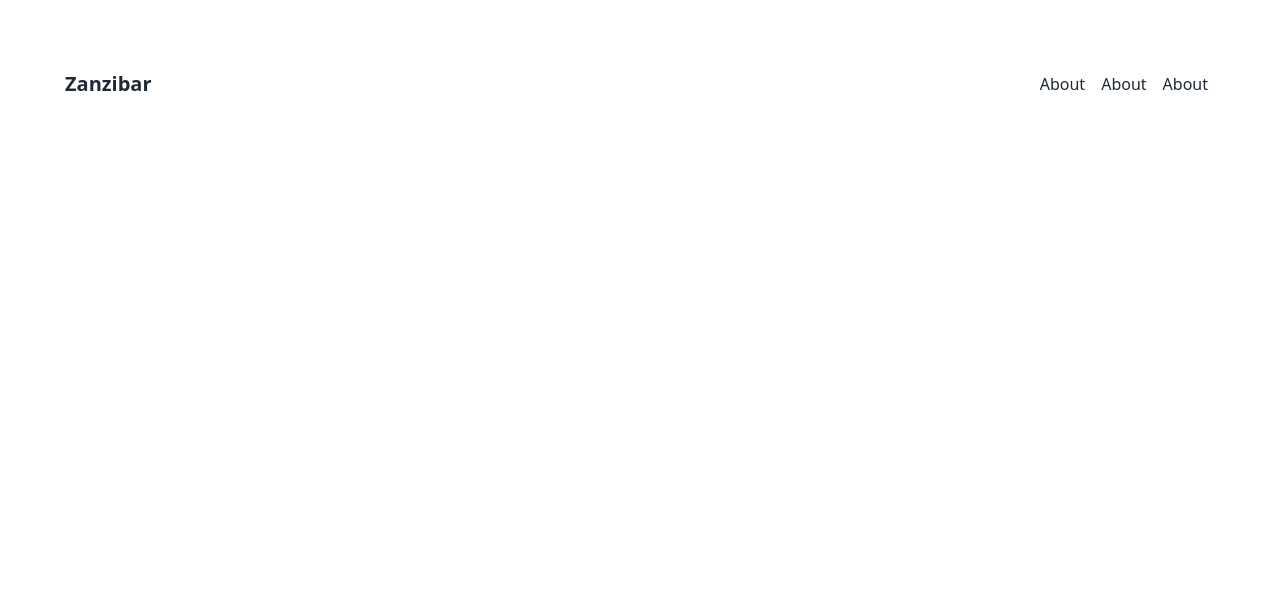
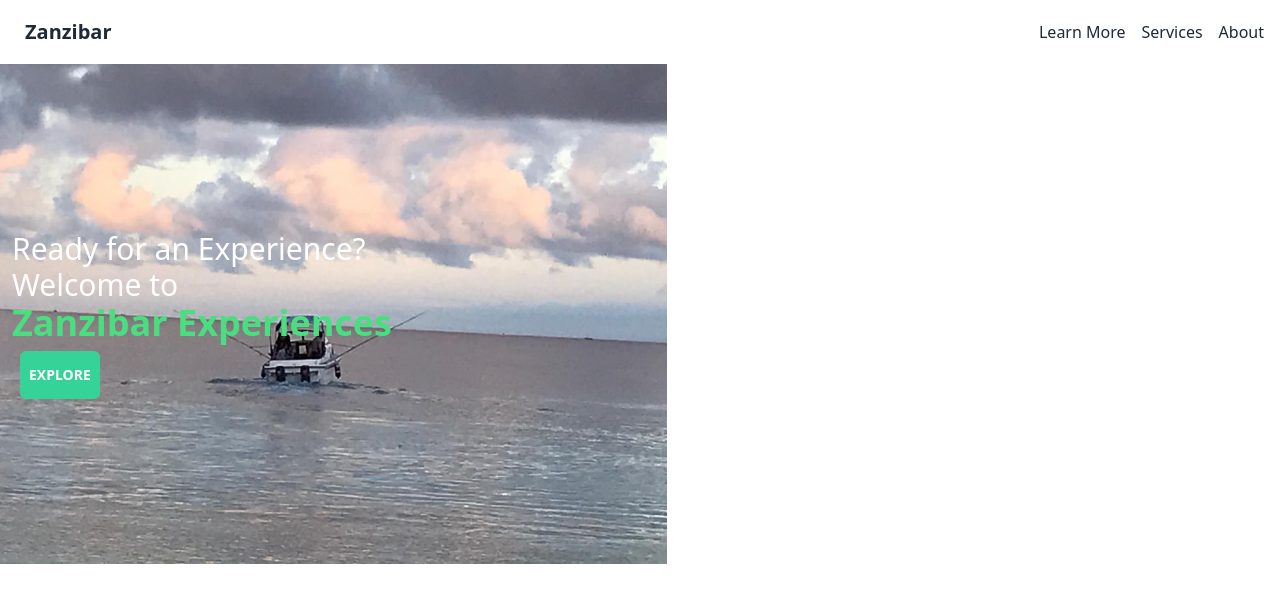
Before and after one commit to Mugogo-Inc/mustar, a Next.js app: page / in a window 1280 px wide. Shown: the top 602 px of the page. Built offline with nearby package versions, Linux system fonts and the light colour scheme.

Commit message:
start on the banner

```diff
--- /dev/null
+++ b/components/Banner.jsx
@@ -0,0 +1,27 @@
+import Image from "next/image";
+import React from "react";
+import photo from "./images/gallery4.jpeg";
+
+const Banner = () => {
+  return (
+    <div className="relative">
+      <p className="absolute top-1/3 pl-3">
+        <h1 className="text-3xl  text-white">
+          Ready for an Experience? <br />
+          Welcome to <br />
+          <span className="text-4xl font-bold text-green-400">
+            {" "}
+            Zanzibar Experiences
+          </span>
+        </h1>
+        <button className=" btn btn-success text-white rounded-md p-2 m-2">
+          {" "}
+          Explore
+        </button>
+      </p>
+      <Image src={photo} height={500} alt="jacugaz" />
+    </div>
+  );
+};
+
+export default Banner;
--- a/components/Navbar.jsx
+++ b/components/Navbar.jsx
@@ -1,4 +1,4 @@
-import React, { useState } from "react";
+import React, { useState, useRef, useEffect } from "react";
 import Link from "next/link";
 import { RxCross2 } from "react-icons/rx";
 
@@ -19,22 +19,32 @@ const Navbar = () => {
       <div
         className={
           isOpen
-            ? "  bg-base-200 border rounded-md border-green-400 w-full"
+            ? " bg-base-200 border rounded-md border-green-400 w-full"
             : " hidden sm:flex  "
         }
       >
-        <div className="block p-4 m-auto text-center text-2xl sm:text-base sm:flex bg-base-200 sm:bg-base-100">
-          <i className="sm:hidden">
+        <div
+          className={
+            isOpen
+              ? " block  p-8 h-80 m-auto text-center text-2xl sm:text-base bg-base-200 sm:bg-base-100"
+              : "hidden sm:flex"
+          }
+        >
+          <button className=" btn-ghost :hover: shadow-inner sm:hidden absolute bottom-10">
             {" "}
             <RxCross2 onClick={() => setIsOpen(!isOpen)} />
-          </i>
-          <Link href=" " className={isOpen ? "block " : " m-2"}>
-            About
+          </button>
+          <Link href=" " className={isOpen ? "block my-4 " : " m-2"}>
+            Learn More
           </Link>
-          <Link href="" className={isOpen ? "block " : " m-2"}>
-            About
+          <Link href="" className={isOpen ? "block my-4 " : " m-2"}>
+            Services
           </Link>
-          <Link href="" className={isOpen ? "block" : " m-2"}>
+          <Link
+            href=""
+            onClick={() => setIsOpen(!isOpen)}
+            className={isOpen ? "block my-4 " : " m-2"}
+          >
             About
           </Link>
         </div>
--- a/next.config.js
+++ b/next.config.js
@@ -1,6 +1,16 @@
 /** @type {import('next').NextConfig} */
 const nextConfig = {
   reactStrictMode: true,
-}
+  images: {
+    remotePatterns: [
+      {
+        protocol: "https",
+        hostnames: "picsum.photos",
+        port: 443,
+        path: "/200/300",
+      },
+    ],
+  },
+};
 
-module.exports = nextConfig
+module.exports = nextConfig;
--- a/pages/index.js
+++ b/pages/index.js
@@ -2,16 +2,18 @@ import Head from "next/head";
 import Image from "next/image";
 import { Inter } from "@next/font/google";
 import Navbar from "../components/Navbar";
+import Banner from "../components/Banner";
 
 const inter = Inter({ subsets: ["latin"] });
 
 export default function Home() {
   return (
-    <div className="p-5 sm:p-10">
+    <div>
       <Head>
         <title>Hello Star</title>
       </Head>
-      <Navbar />
+      <Navbar className="p-5 sm:p-10" />
+      <Banner />
     </div>
   );
 }
```
Also changed, not shown: components/images/fising.png (added), components/images/gallery4.jpeg (added).
